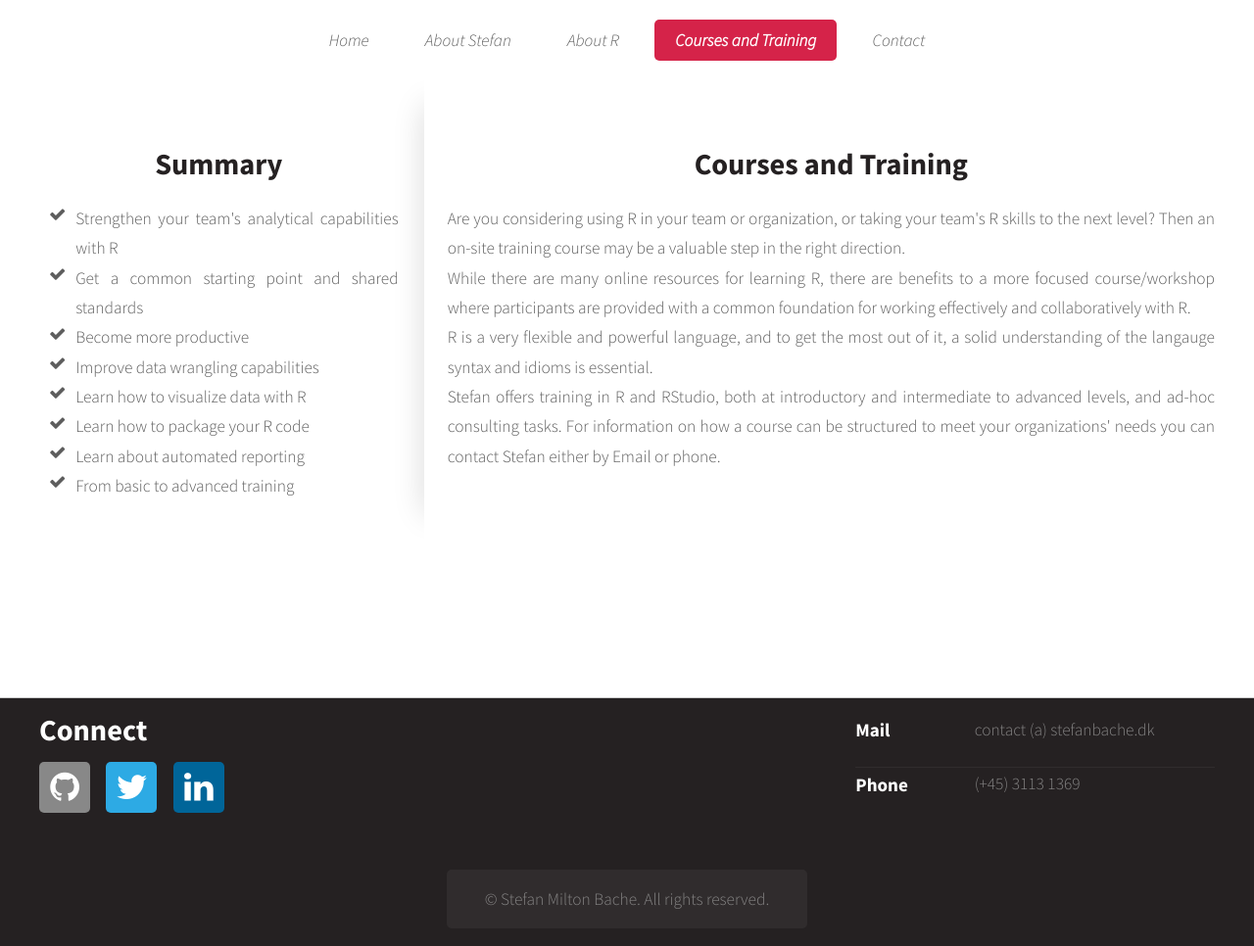
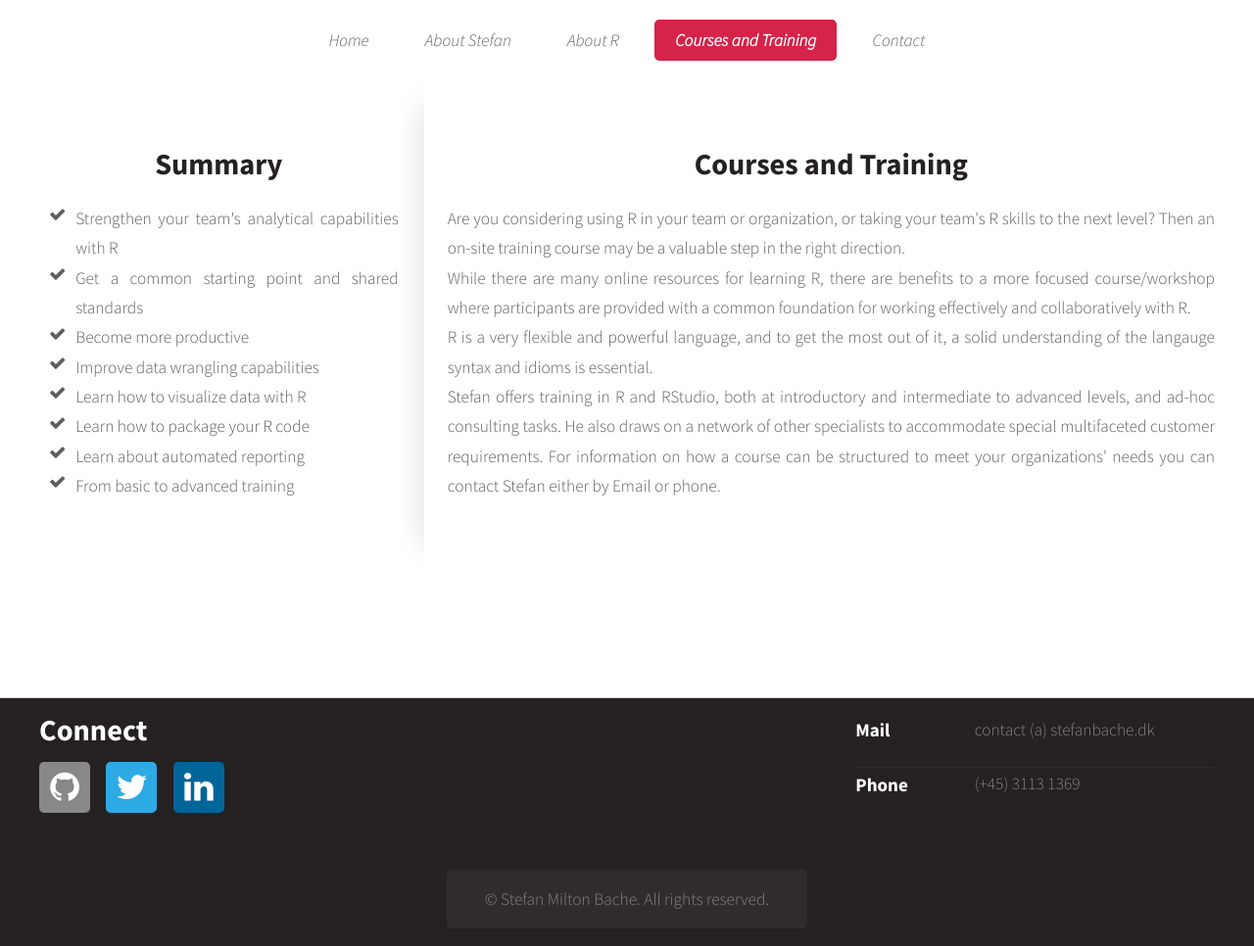
Before and after one commit to smbache/smbache.github.io, a Jekyll site: the page built from courses.html, in a window 1280 px wide. Shown: the whole page at 98% size. Built offline with Jekyll 4.4.1, drawn with Linux system fonts in a browser that asks for light colours.

Commit message:
network comment

```diff
--- a/courses.html
+++ b/courses.html
@@ -48,6 +48,8 @@ orderidx: 4
       <p>
       Stefan offers training in R and RStudio, both at introductory and
       intermediate to advanced levels, and ad-hoc consulting tasks.
+      He also draws on a network of other specialists to accommodate special
+      multifaceted customer requirements.
       For information on how a course can be structured to meet your organizations'
       needs you can contact Stefan either by Email or phone.
       </p>
```
Also changed, not shown: 1 other file.
